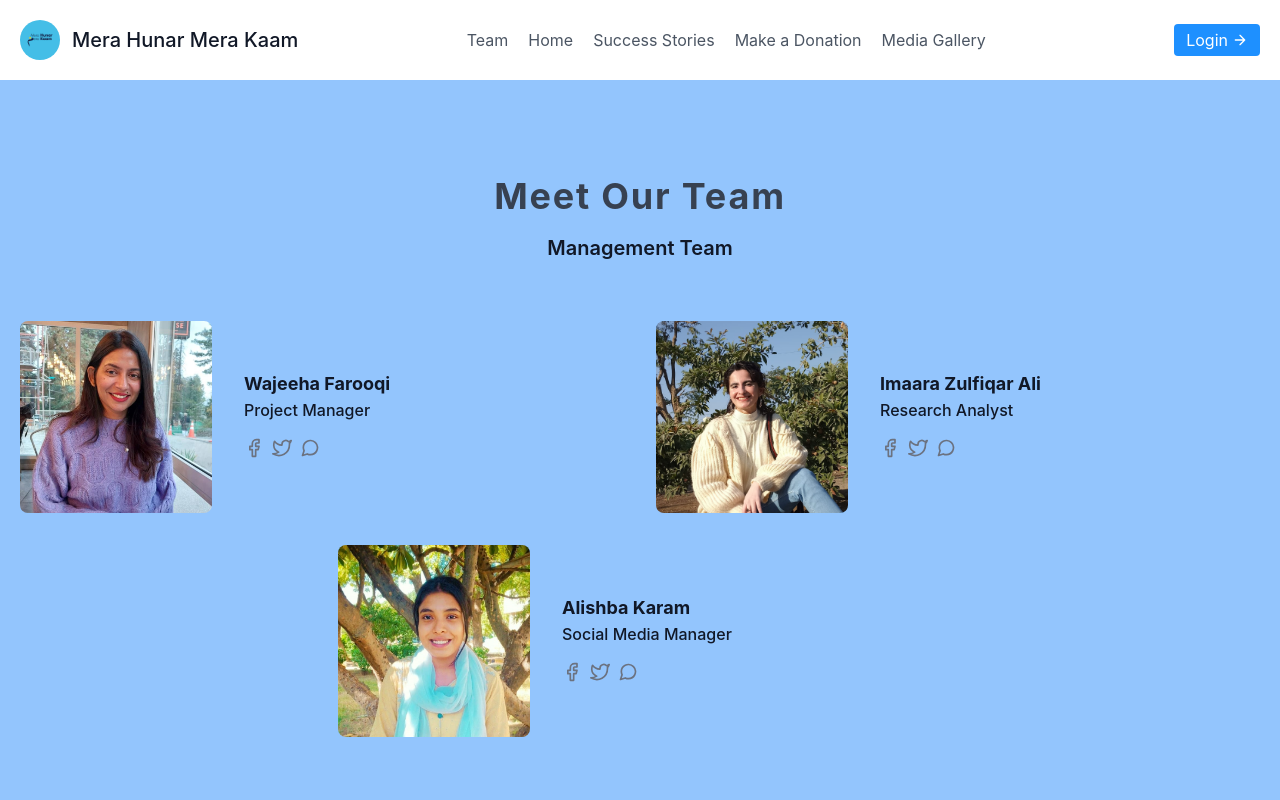
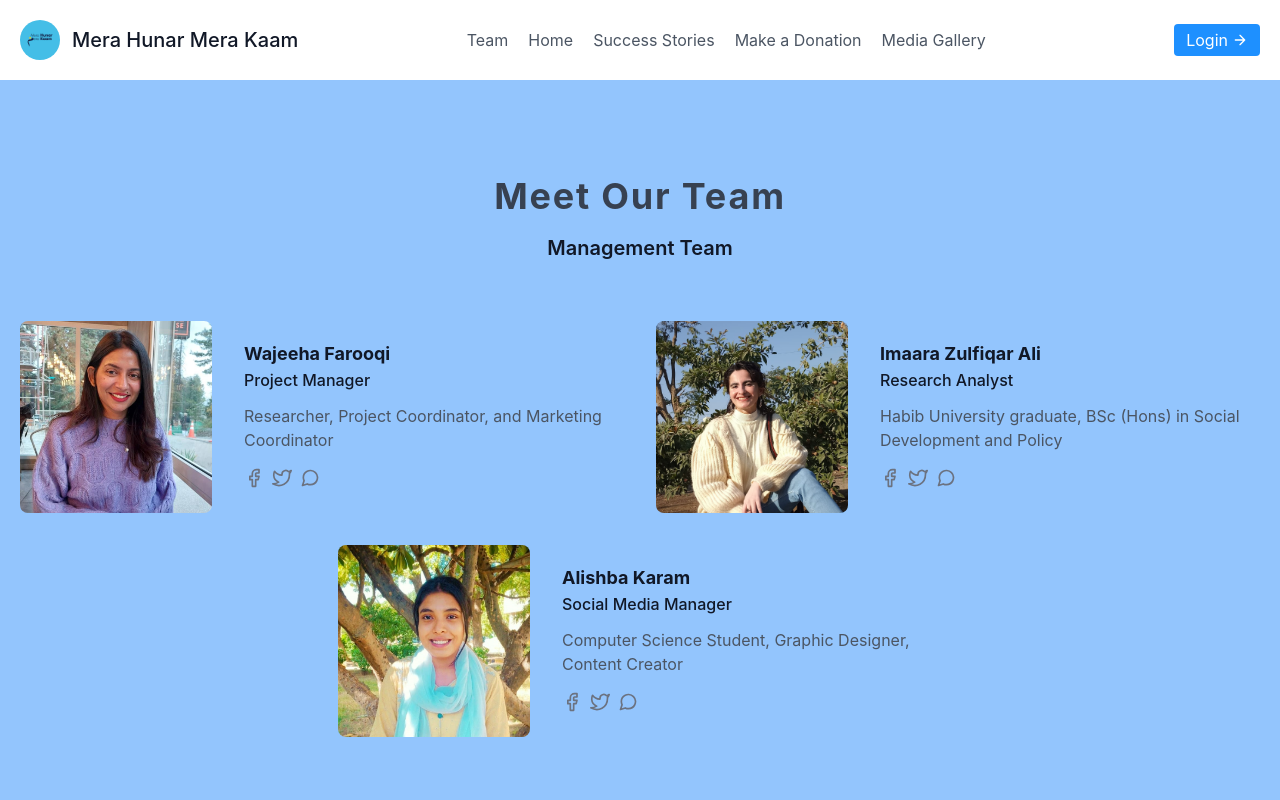
Before and after one commit to am07127/INotebook, a React (Create React App) app: page /team in a window 1280 px wide. Shown: the top 800 px of the page. Built offline with nearby package versions, Linux system fonts and the light colour scheme.

Commit message:
Update teamdata.js

```diff
--- a/src/components/teamdata.js
+++ b/src/components/teamdata.js
@@ -1,5 +1,5 @@
 
 
-const TeamData = [{name: "Wajeeha Farooqi",image:"/PICTURES/WAJEEHA 1.jpg", title:"Project Manager",id:1}, {name:"Imaara Zulfiqar Ali",image:"/PICTURES/IMAARA.jpg", title:"Research Analyst", id:2}, {name:"Alishba Karam",image:"/PICTURES/ALISHBA.jpeg", title:"Social Media Manager", id:3}]
+const TeamData = [{name: "Wajeeha Farooqi",image:"/PICTURES/WAJEEHA 1.jpg", title:"Project Manager", info:"Researcher, Project Coordinator, and Marketing Coordinator",id:1}, {name:"Imaara Zulfiqar Ali",image:"/PICTURES/IMAARA.jpg", title:"Research Analyst",info:"Habib University graduate, BSc (Hons) in Social Development and Policy" ,id:2}, {name:"Alishba Karam",image:"/PICTURES/ALISHBA.jpeg", title:"Social Media Manager", info:"Computer Science Student, Graphic Designer, Content Creator", id:3}]
 
 export default TeamData;
```
